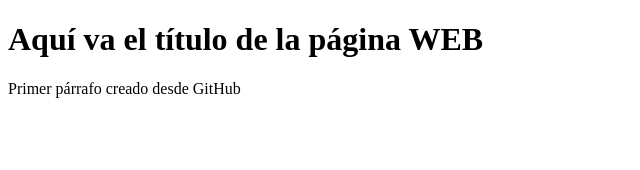
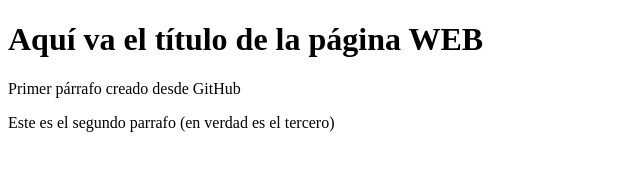
Before and after one commit to Eduu115/proyecto-web-empresa, a plain HTML site: page index.html in a window 1280 px wide. Shown: the whole page, without its empty margins (0-640 px from the left). Drawn offline with Linux system fonts and the light colour scheme.

Commit message:
Agregando segundo párrafo

```diff
--- a/index.html
+++ b/index.html
@@ -8,5 +8,7 @@
 <body>
     <h1>Aquí va el título de la página WEB</h1>
     <p>Primer párrafo creado desde GitHub</p>
+
+    <p>Este es el segundo parrafo (en verdad es el tercero)</p>
 </body>
 </html>
```
